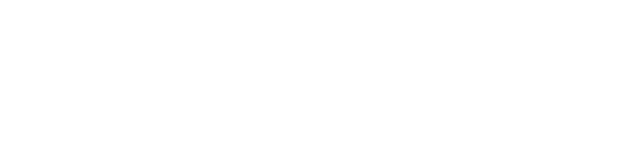
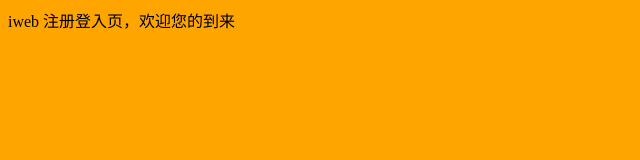
Before and after one commit to xiaodaigua1314520/iweb, a plain HTML site: page register.html in a window 1280 px wide. Shown: the whole page, without its empty margins (0-640 px from the left). Drawn offline with Linux system fonts and the light colour scheme.

Commit message:
修改首页，修改注册页

```diff
--- a/register.html
+++ b/register.html
@@ -4,6 +4,7 @@
 		<meta charset="utf-8">
 		<title></title>
 	</head>
-	<body>
+	<body bgcolor=orange>
+		iweb 注册登入页，欢迎您的到来
 	</body>
 </html>
```
Also changed, not shown: index.html (+1 -1 lines).
